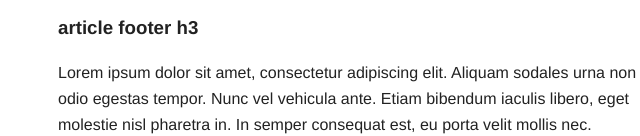
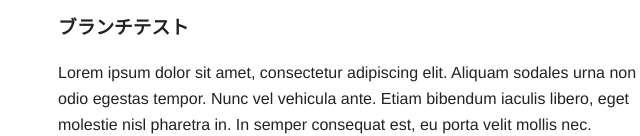
Before and after one commit to Tkanbara/yuruGit, a plain HTML site: page index.html in a window 1280 px wide. Shown: the part 668-804 px from the top of the page, 69-709 px from the left. Drawn offline with nearby package versions, Linux system fonts and the light colour scheme.

Commit message:
branch test

```diff
--- a/index.html
+++ b/index.html
@@ -44,7 +44,7 @@
                         <p>Lorem ipsum dolor sit amet, consectetur adipiscing elit. Aliquam sodales urna non odio egestas tempor. Nunc vel vehicula ante. Etiam bibendum iaculis libero, eget molestie nisl pharetra in. In semper consequat est, eu porta velit mollis nec. Curabitur posuere enim eget turpis feugiat tempor. Etiam ullamcorper lorem dapibus velit suscipit ultrices. Proin in est sed erat facilisis pharetra.</p>
                     </section>
                     <footer>
-                        <h3>article footer h3</h3>
+                        <h3>ブランチテスト</h3>
                         <p>Lorem ipsum dolor sit amet, consectetur adipiscing elit. Aliquam sodales urna non odio egestas tempor. Nunc vel vehicula ante. Etiam bibendum iaculis libero, eget molestie nisl pharetra in. In semper consequat est, eu porta velit mollis nec. Curabitur posuere enim eget turpis feugiat tempor.</p>
                     </footer>
                 </article>
```
